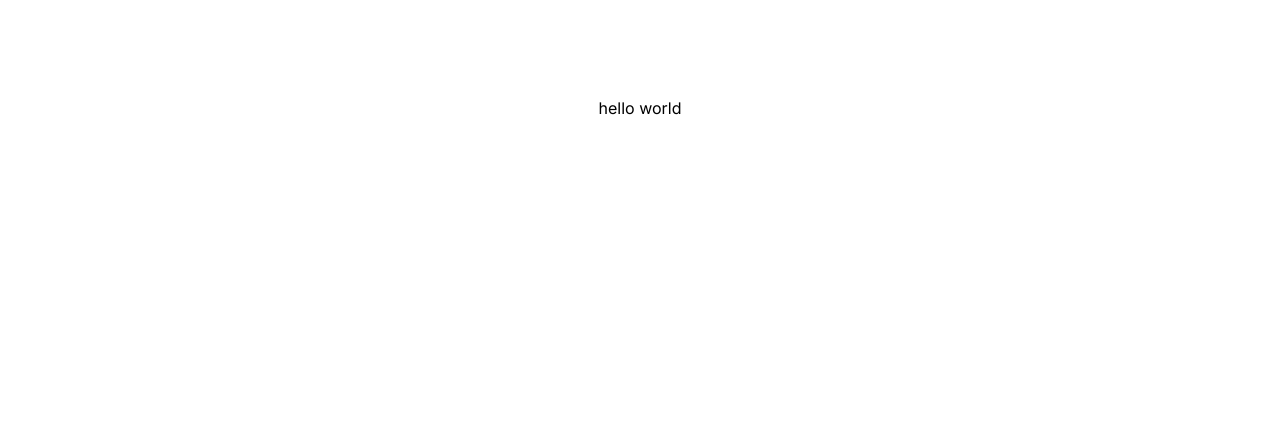
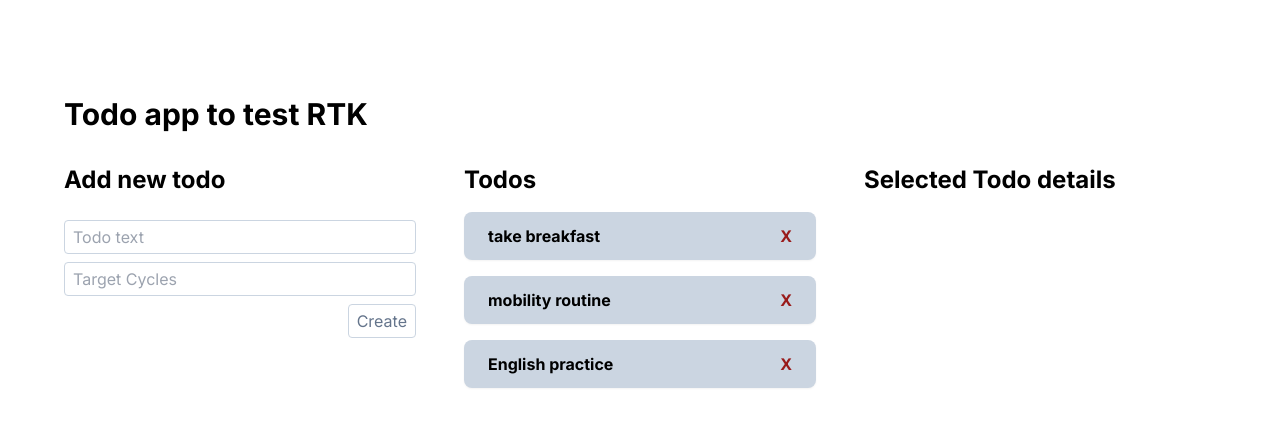
Before and after one commit to kncalderong/rtk-nextjs-todo-app, a Next.js app: page / in a window 1280 px wide. Shown: the top 426 px of the page. Built offline with nearby package versions, Linux system fonts and the light colour scheme.

Commit message:
feat: redux interactions included

```diff
--- a/src/ReduxStore/todos/todosSlice.ts
+++ b/src/ReduxStore/todos/todosSlice.ts
@@ -24,7 +24,7 @@ export const todosSlice = createSlice({
       state.todos.push(action.payload)
     },
     removeTodo: (state: TodosState, action: PayloadAction<TodoItem>) => {
-      state.todos.filter((todo) => todo.id !== action.payload.id)
+      state.todos = state.todos.filter((todo) => todo.id !== action.payload.id)
     },
     selectTodo: (state: TodosState, action: PayloadAction<string>) => {
       state.selectedTodoId = action.payload
--- a/src/app/page.tsx
+++ b/src/app/page.tsx
@@ -1,7 +1,18 @@
+import AddTodo from '@/components/AddTodo'
+import DispalyTodos from '@/components/DisplayTodos'
+import SelectedTodoDetails from '@/components/SelectedTodoDetails'
+
 export default function Home() {
   return (
-    <main className='flex min-h-screen flex-col items-center justify-between p-24'>
-      hello world
+    <main className='w-full min-h-screen py-24'>
+      <section className='w-[90%] flex flex-col mx-auto'>
+        <h1 className='text-3xl font-bold mb-8'>Todo app to test RTK</h1>
+        <div className='w-full flex gap-12'>
+          <AddTodo />
+          <DispalyTodos />
+          <SelectedTodoDetails />
+        </div>
+      </section>
     </main>
   )
 }
--- /dev/null
+++ b/src/components/AddTodo.tsx
@@ -0,0 +1,68 @@
+'use client'
+
+import { addTodo } from '@/ReduxStore/todos/todosSlice'
+import { useAppDispatch } from '@/hooks/reduxStore'
+import React, { useRef } from 'react'
+import { v4 as uuidv4 } from 'uuid'
+
+const AddTodo = () => {
+  const textRef = useRef<HTMLInputElement>(null)
+  const targetCyclesRef = useRef<HTMLInputElement>(null)
+  const dispatch = useAppDispatch()
+
+  const createTodo = (e: React.FormEvent) => {
+    e.preventDefault()
+    const todoId = uuidv4()
+    console.log('textRef: ', textRef.current!.value)
+    dispatch(
+      addTodo({
+        id: todoId,
+        text: textRef.current!.value,
+        targetCycles: +targetCyclesRef.current!.value,
+      })
+    )
+    resetForm()
+  }
+
+  const resetForm = () => {
+    textRef.current!.value = ''
+    targetCyclesRef.current!.value = ''
+  }
+
+  return (
+    <form
+      onSubmit={createTodo}
+      className='flex gap-2 flex-col w-[calc((100%-6rem)/3)]'
+    >
+      <h1 className='text-2xl font-bold mb-4'>Add new todo</h1>
+      <input
+        type='text'
+        name='text'
+        className='border border-slate-300 bg-transparent rounded px-2 py-1 outline-none focus-within:border-slate-100'
+        placeholder='Todo text'
+        required
+        ref={textRef}
+      />
+      <input
+        type='number'
+        name='targetCycles'
+        className='border border-slate-300 bg-transparent rounded px-2 py-1 outline-none focus-within:border-slate-100'
+        placeholder='Target Cycles'
+        min={1}
+        required
+        ref={targetCyclesRef}
+      />
+
+      <div className='flex gap-1 justify-end'>
+        <button
+          type='submit'
+          className='border border-slate-300 text-slate-500 px-2 py-1 rounded hover:bg-slate-700 hover:text-slate-200 focus-within:bg-slate-700 outline-none'
+        >
+          Create
+        </button>
+      </div>
+    </form>
+  )
+}
+
+export default AddTodo
--- /dev/null
+++ b/src/components/DisplayTodos.tsx
@@ -0,0 +1,39 @@
+'use client'
+
+import { removeTodo, selectTodo } from '@/ReduxStore/todos/todosSlice'
+import { useAppDispatch, useAppSelector } from '@/hooks/reduxStore'
+import React from 'react'
+
+const DispalyTodos = () => {
+  const dispatch = useAppDispatch()
+  const todos = useAppSelector((state) => state.todos.todos)
+
+  return (
+    <div className='w-[calc((100%-6rem)/3)]'>
+      <h1 className='text-2xl font-bold mb-4'>Todos</h1>
+      <ul className='flex flex-col gap-4'>
+        {todos.map((todo) => (
+          <li
+            key={todo.id}
+            className='flex justify-between bg-slate-300 px-6 py-3 rounded-lg shadow-sm'
+          >
+            <div
+              className='cursor-pointer hover:underline font-bold'
+              onClick={() => dispatch(selectTodo(todo.id))}
+            >
+              {todo.text}
+            </div>
+            <div
+              className='cursor-pointer text-red-800 font-bold'
+              onClick={() => dispatch(removeTodo(todo))}
+            >
+              X
+            </div>
+          </li>
+        ))}
+      </ul>
+    </div>
+  )
+}
+
+export default DispalyTodos
--- /dev/null
+++ b/src/components/SelectedTodoDetails.tsx
@@ -0,0 +1,28 @@
+'use client'
+
+import { getSelectedTodo } from '@/ReduxStore/todos/todosSlice'
+import { useAppSelector } from '@/hooks/reduxStore'
+import React from 'react'
+
+const SelectedTodoDetails = () => {
+  const selectedTodo = useAppSelector(getSelectedTodo)
+
+  return (
+    <div className='w-[calc((100%-6rem)/3)]'>
+      <h1 className='text-2xl font-bold mb-4'>Selected Todo details</h1>
+      {selectedTodo && (
+        <div className='flex flex-col border-slate-400 border-[3px] rounded-md p-6'>
+          <p className='font-bold'>
+            Task: <span className='font-normal'>{selectedTodo.text}</span>{' '}
+          </p>
+          <p className='font-bold'>
+            Target Cycles:{' '}
+            <span className='font-normal'>{selectedTodo.targetCycles}</span>{' '}
+          </p>
+        </div>
+      )}
+    </div>
+  )
+}
+
+export default SelectedTodoDetails
```
